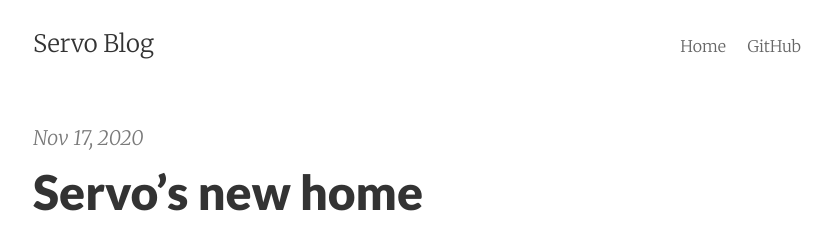
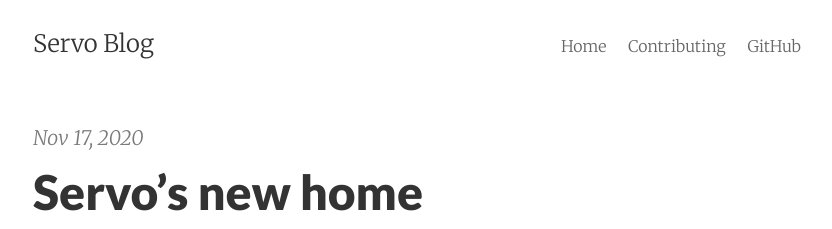
Before and after one commit to servo/blog.servo.org, a Jekyll site: the page built from index.html, in a window 1280 px wide and 900 px high. Shown: the top 229 px of the window, without its empty margins (223-1055 px from the left). Built offline with Jekyll 4.4.1, drawn with Linux system fonts in a browser that asks for light colours; the list of posts is cut into pages by our own code.

Commit message:
Fix broken link
I think servo.org/starters used to redirect to starters.servo.org before
the site redesign.

```diff
--- a/_includes/navigation.html
+++ b/_includes/navigation.html
@@ -1,3 +1,3 @@
 <a href="https://servo.org/">Home</a>
-<!--<a href="https://servo.org/starters">Contributing</a>-->
+<a href="https://starters.servo.org/">Contributing</a>
 <a href="https://github.com/servo/servo">GitHub</a>
```
